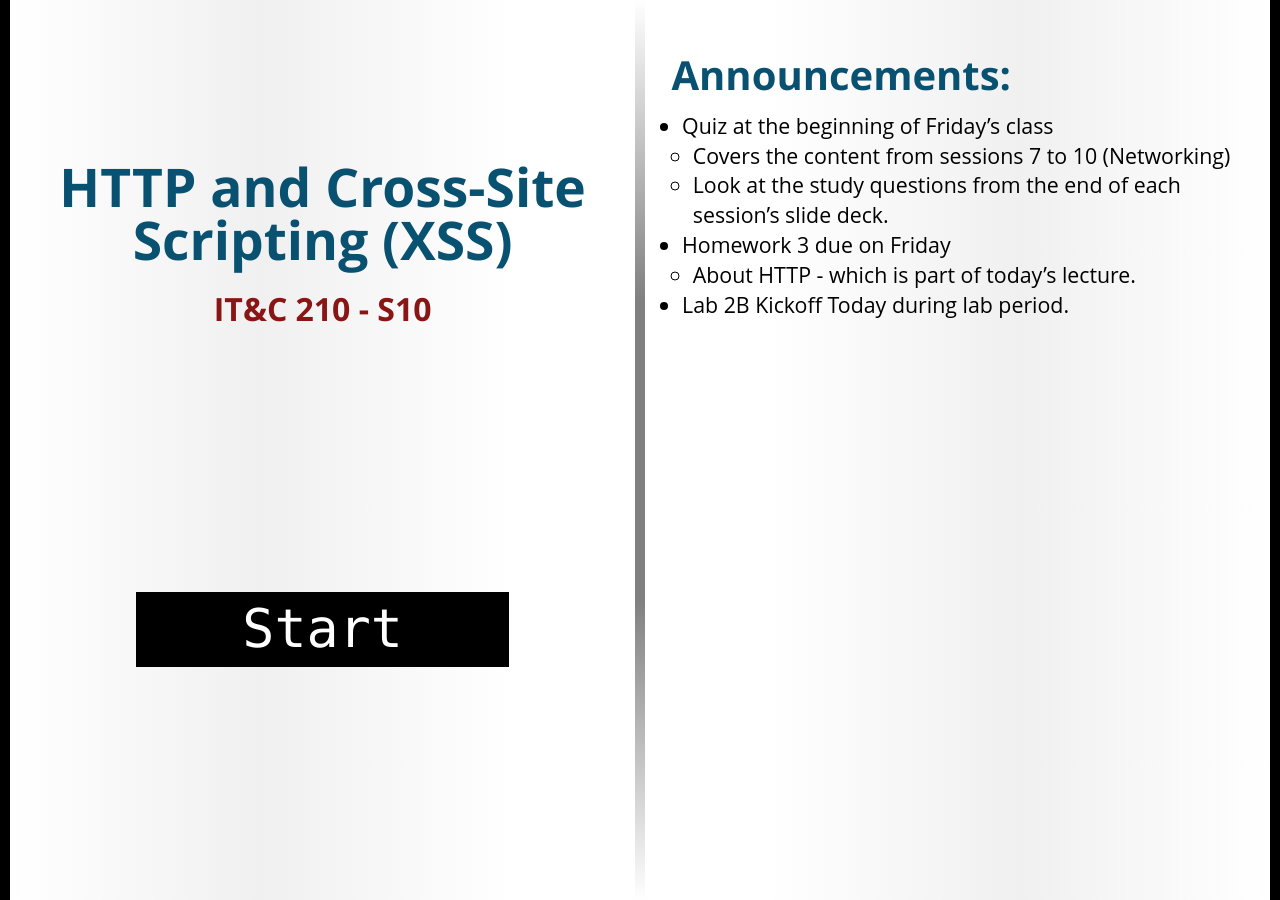
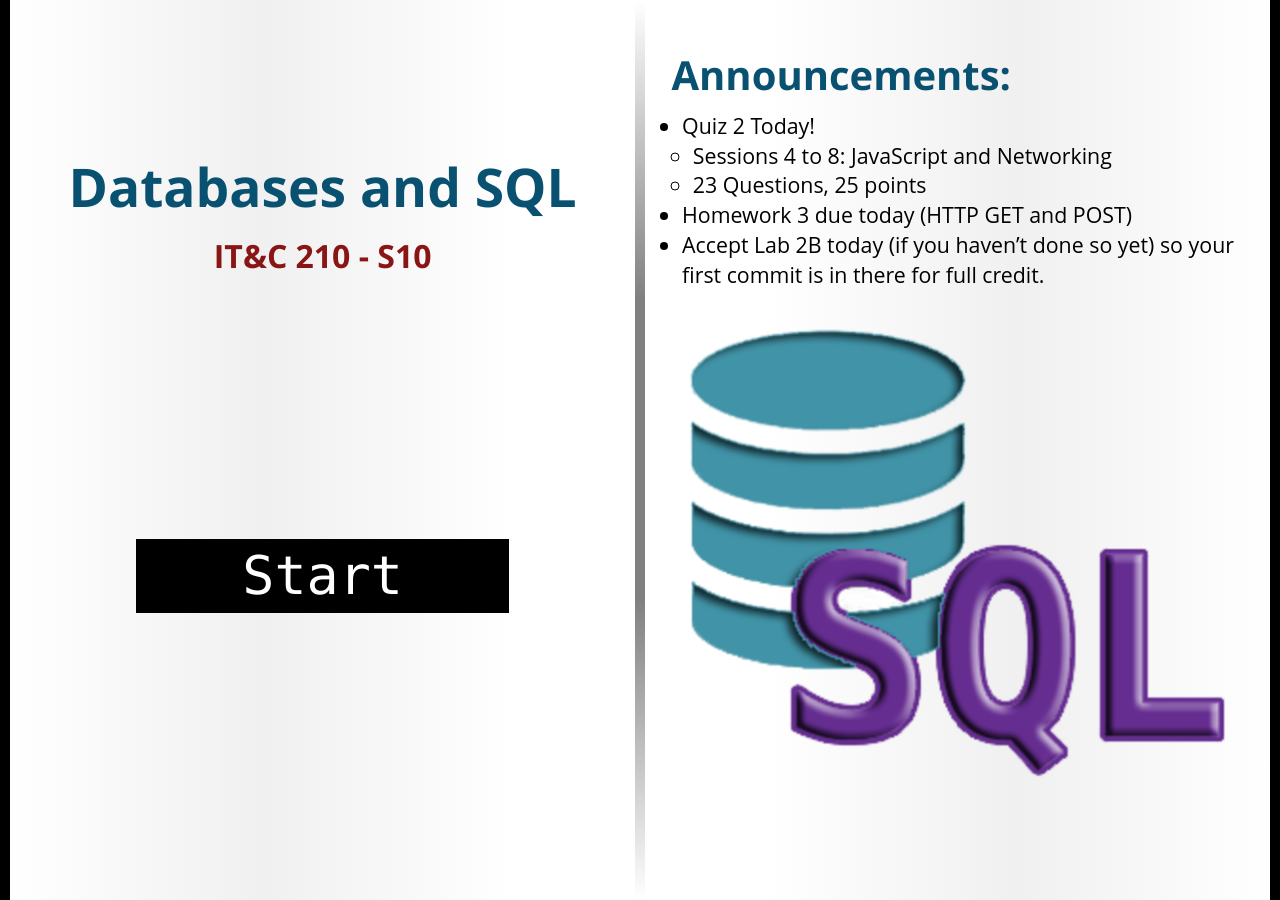
Before and after one commit to BYU-ITC-210/BYU-ITC-210.github.io, a Jekyll site: the page built from _welcome/S10.md, in a window 1280 px wide. Built offline with Jekyll 4.4.1, drawn with Linux system fonts in a browser that asks for light colours; some web fonts are replaced.

Commit message:
Lesson S10

```diff
--- a/_welcome/S10.md
+++ b/_welcome/S10.md
@@ -1,10 +1,11 @@
 ---
-title: HTTP and Cross-Site Scripting (XSS)
+title: Databases and SQL
 session: S10
 ---
-* Quiz at the beginning of Friday's class
-    * Covers the content from sessions 7 to 10 (Networking)
-    * Look at the study questions from the end of each session's slide deck.
-* Homework 3 due on Friday
-    * About HTTP - which is part of today's lecture.
-* Lab 2B Kickoff Today during lab period.
+* Quiz 2 Today!
+    * Sessions 4 to 8: JavaScript and Networking
+    * 23 Questions, 25 points
+* Homework 3 due today (HTTP GET and POST)
+* Accept Lab 2B today (if you haven't done so yet) so your first commit is in there for full credit.
+
+![SQL Logo](images/sql.png)
```
Also changed, not shown: walkthrough/SQL.md (+1 -3 lines), welcome/images/sql.png (added).
